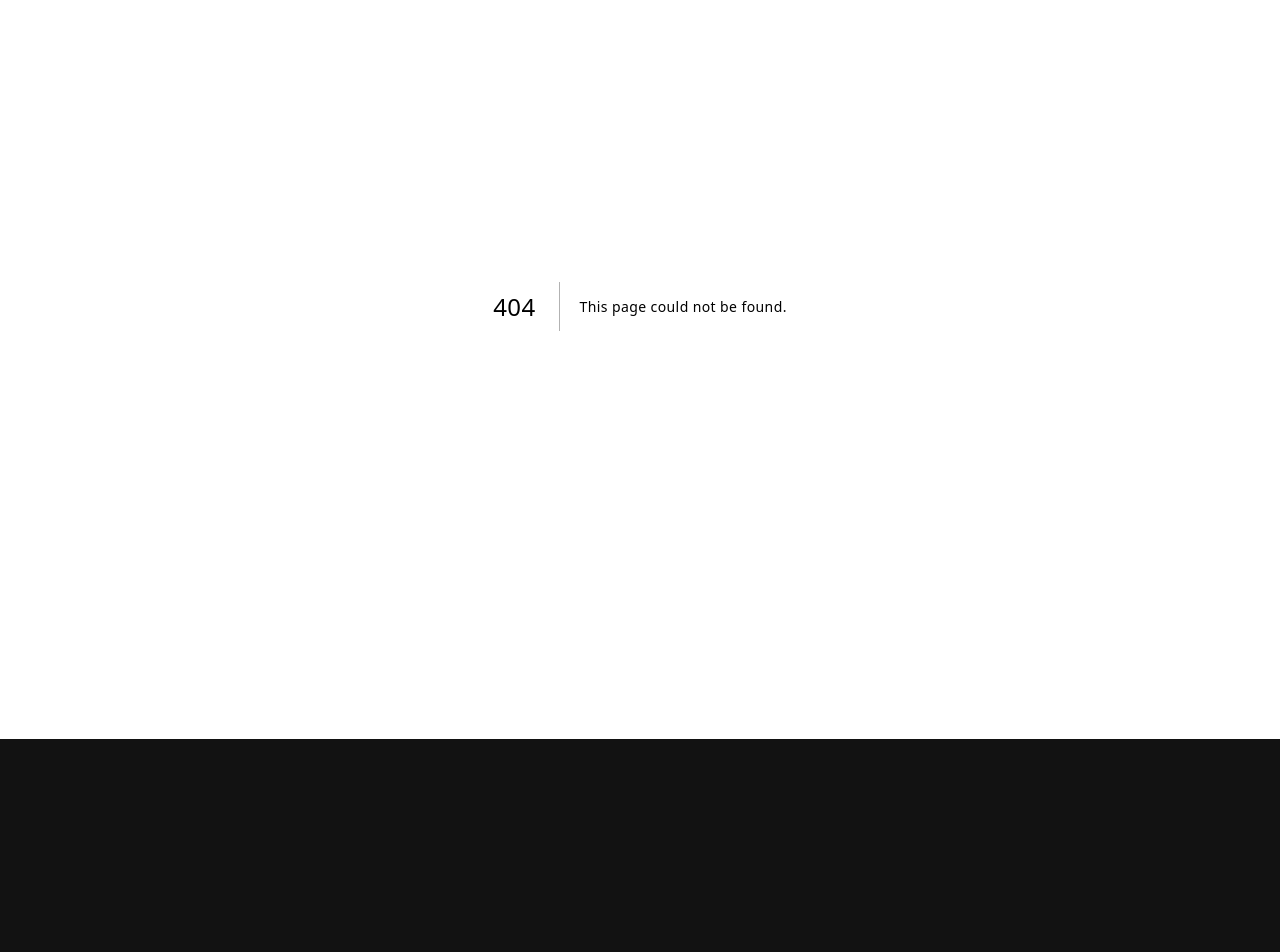
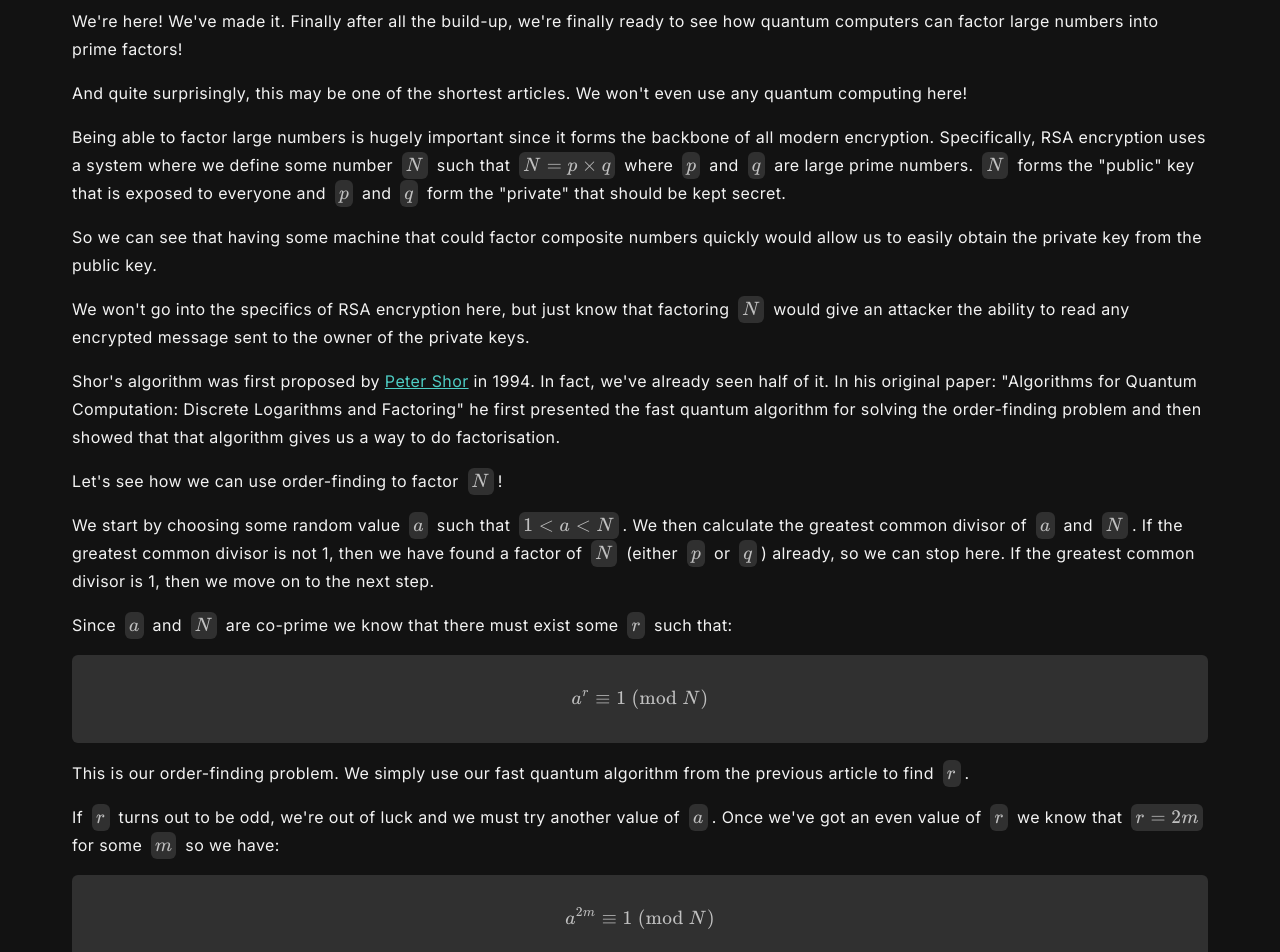
Before and after one commit to DazKins/qcfundamentals, a Next.js app: page /chapter/quantum-algorithms/article/shor in a window 1280 px wide. Before the commit this address had no page. Shown: the part 260-1212 px from the top of the page. Before the commit the page ends 999 px from the top, so only its background shows below. Built offline with nearby package versions, Linux system fonts and the light colour scheme.

Commit message:
Add Shor's algorithm article

```diff
--- /dev/null
+++ b/src/app/chapter/quantum-algorithms/article/shor/page.tsx
@@ -0,0 +1,169 @@
+import Article from "@/components/article";
+import InlineMathBlock from "@/components/inlineMathBlock";
+import MathBlock from "@/components/mathBlock";
+import { getArticlePageMetadata } from "@/course/courseStructure";
+import Link from "next/link";
+
+const CHAPTER_ID = "quantum-algorithms";
+const ARTICLE_ID = "shor";
+
+export const metadata = getArticlePageMetadata(CHAPTER_ID, ARTICLE_ID);
+
+const Page = () => {
+  return (
+    <Article>
+      <p>
+        We&apos;re here! We&apos;ve made it. Finally after all the build-up,
+        we&apos;re finally ready to see how quantum computers can factor large
+        numbers into prime factors!
+      </p>
+      <p>
+        And quite surprisingly, this may be one of the shortest articles. We
+        won&apos;t even use any quantum computing here!
+      </p>
+      <p>
+        Being able to factor large numbers is hugely important since it forms
+        the backbone of all modern encryption. Specifically, RSA encryption uses
+        a system where we define some number <InlineMathBlock latex="N" /> such
+        that <InlineMathBlock latex="N = p \times q" /> where{" "}
+        <InlineMathBlock latex="p" /> and <InlineMathBlock latex="q" /> are
+        large prime numbers. <InlineMathBlock latex="N" /> forms the
+        &quot;public&quot; key that is exposed to everyone and{" "}
+        <InlineMathBlock latex="p" /> and <InlineMathBlock latex="q" /> form the
+        &quot;private&quot; that should be kept secret.
+      </p>
+      <p>
+        So we can see that having some machine that could factor composite
+        numbers quickly would allow us to easily obtain the private key from the
+        public key.
+      </p>
+      <p>
+        We won&apos;t go into the specifics of RSA encryption here, but just
+        know that factoring <InlineMathBlock latex="N" /> would give an attacker
+        the ability to read any encrypted message sent to the owner of the
+        private keys.
+      </p>
+      <p>
+        Shor&apos;s algorithm was first proposed by{" "}
+        <Link href="https://en.wikipedia.org/wiki/Peter_Shor">Peter Shor</Link>{" "}
+        in 1994. In fact, we&apos;ve already seen half of it. In his original
+        paper: &quot;Algorithms for Quantum Computation: Discrete Logarithms and
+        Factoring&quot; he first presented the fast quantum algorithm for
+        solving the order-finding problem and then showed that that algorithm
+        gives us a way to do factorisation.
+      </p>
+      <p>
+        Let&apos;s see how we can use order-finding to factor{" "}
+        <InlineMathBlock latex="N" />!
+      </p>
+      <p>
+        We start by choosing some random value <InlineMathBlock latex="a" />{" "}
+        such that <InlineMathBlock latex="1 < a < N" />. We then calculate the
+        greatest common divisor of <InlineMathBlock latex="a" /> and{" "}
+        <InlineMathBlock latex="N" />. If the greatest common divisor is not 1,
+        then we have found a factor of <InlineMathBlock latex="N" /> (either{" "}
+        <InlineMathBlock latex="p" /> or <InlineMathBlock latex="q" />) already,
+        so we can stop here. If the greatest common divisor is 1, then we move
+        on to the next step.
+      </p>
+      <p>
+        Since <InlineMathBlock latex="a" /> and <InlineMathBlock latex="N" />{" "}
+        are co-prime we know that there must exist some{" "}
+        <InlineMathBlock latex="r" /> such that:
+      </p>
+      <MathBlock latex="a^r \equiv 1\ (\text{mod}\ N)" />
+      <p>
+        This is our order-finding problem. We simply use our fast quantum
+        algorithm from the previous article to find{" "}
+        <InlineMathBlock latex="r" />.
+      </p>
+      <p>
+        If <InlineMathBlock latex="r" /> turns out to be odd, we&apos;re out of
+        luck and we must try another value of <InlineMathBlock latex="a" />.
+        Once we&apos;ve got an even value of <InlineMathBlock latex="r" /> we
+        know that <InlineMathBlock latex="r=2m" /> for some{" "}
+        <InlineMathBlock latex="m" /> so we have:
+      </p>
+      <MathBlock
+        latex={[
+          "a^{2m} \\equiv 1\\ (\\text{mod}\\ N)",
+          "(a^m)^2 \\equiv 1\\ (\\text{mod}\\ N)",
+          "(a^m)^2 - 1 \\equiv 0\\ (\\text{mod}\\ N)",
+          "(a^m + 1)(a^m - 1) \\equiv 0\\ (\\text{mod}\\ N)",
+        ]}
+      />
+      <p>
+        This looks really promising as we have two integers on the left hand
+        side which multiply to a value that is congruent to{" "}
+        <InlineMathBlock latex="0" /> mod <InlineMathBlock latex="N" />. This is
+        another way of saying that <InlineMathBlock latex="N" /> divides{" "}
+        <InlineMathBlock latex="(a^m + 1)(a^m - 1)" />. More specifically:
+      </p>
+      <MathBlock latex="\frac{(a^m + 1)(a^m - 1)}{N} = k" />
+      <p>
+        where <InlineMathBlock latex="k" /> is an integer.
+      </p>
+      <p>
+        This must mean that <InlineMathBlock latex="p" /> and{" "}
+        <InlineMathBlock latex="q" /> appear somewhere in the prime
+        factorisation of the numerator since{" "}
+        <InlineMathBlock latex="N = p \times q" />.
+      </p>
+      <p>
+        We will use an already existing fast classical algorithm to compute the
+        greatest common divisor (we will use the term{" "}
+        <InlineMathBlock latex="\gcd" /> from now on) of{" "}
+        <InlineMathBlock latex="N" /> and <InlineMathBlock latex="a^m + 1" />.
+        If <InlineMathBlock latex="\gcd(N, a^m + 1) = N" /> (in other words,{" "}
+        <InlineMathBlock latex="a^m + 1" /> is a multiple of{" "}
+        <InlineMathBlock latex="N" />) then it unfortunately means we have both{" "}
+        <InlineMathBlock latex="p" /> and <InlineMathBlock latex="q" /> in the
+        factorisation of <InlineMathBlock latex="a^m + 1" /> so we can&apos;t
+        extract any factors and we have to start our algorithm again from the
+        begining.
+      </p>
+      <p>
+        Taking a look at the other term, it is actually always the case that{" "}
+        <InlineMathBlock latex="\gcd(N, a^m - 1) \neq N" />. This is because if{" "}
+        <InlineMathBlock latex="a^m - 1" /> was a multiple of{" "}
+        <InlineMathBlock latex="N" /> then we would have{" "}
+        <InlineMathBlock latex="a^m \equiv 1\ (\text{mod}\ N)" /> which would
+        mean that, since
+        <InlineMathBlock latex="m = r/2" /> and thus{" "}
+        <InlineMathBlock latex="m < r" />, we would have found a smaller order
+        of <InlineMathBlock latex="a" /> and <InlineMathBlock latex="N" />. Our
+        order-finding algorthim is always guaranteed to give us the smallest
+        possible order so this would be a contradiction.
+      </p>
+      <p>
+        Ok, so we&apos;re now at a point where neither{" "}
+        <InlineMathBlock latex="a^m + 1" /> or{" "}
+        <InlineMathBlock latex="a^m - 1" /> are a multiple of{" "}
+        <InlineMathBlock latex="N" />. But since their product is divisible by{" "}
+        <InlineMathBlock latex="N" /> it must be the case that one of them is a
+        multiple of <InlineMathBlock latex="p" /> and the other a multiple of{" "}
+        <InlineMathBlock latex="q" />.
+      </p>
+      <p>
+        This means calculating <InlineMathBlock latex="\gcd(N, a^m + 1)" /> and{" "}
+        <InlineMathBlock latex="\gcd(N, a^m - 1)" /> will now give us our
+        factors <InlineMathBlock latex="p" /> and <InlineMathBlock latex="q" />.
+      </p>
+      <p>
+        This is amazing! Our fast order-finding quantum algorithm has given us a
+        tool to factor large numbers into their prime factors without needing
+        any extra quantum algorithm!
+      </p>
+      <p>
+        Now if <InlineMathBlock latex="N" /> had more than two prime factors we
+        might require some more work to find the other factors, but the process
+        remains more-or-less the same. The final two{" "}
+        <InlineMathBlock latex="\gcd" /> operations will always yield two
+        non-trivial (not <InlineMathBlock latex="1" /> or{" "}
+        <InlineMathBlock latex="N" />) factors.
+      </p>
+    </Article>
+  );
+};
+
+export default Page;
--- a/src/app/page.tsx
+++ b/src/app/page.tsx
@@ -8,11 +8,6 @@ export default function Home() {
         Below you&apos;ll find a complete set of learning materials for getting
         started in quantum computing. The course is divided into chapters which
         can be read however you want.
-      </p>
-      <p>
-        <i>
-          The course is not currently complete and many articles are still a WIP
-        </i>
       </p>
       <p>
         <a href="/introduction-to-the-course">Introduction to the course</a>
--- a/src/course/courseStructure.ts
+++ b/src/course/courseStructure.ts
@@ -109,9 +109,8 @@ export const ChapterDefinitions: ChapterDefinition[] = [
         id: "order-finding",
       },
       {
-        title: "Shor",
+        title: "Shor's Algorithm",
         id: "shor",
-        comingSoon: true,
       },
     ],
   },
```
